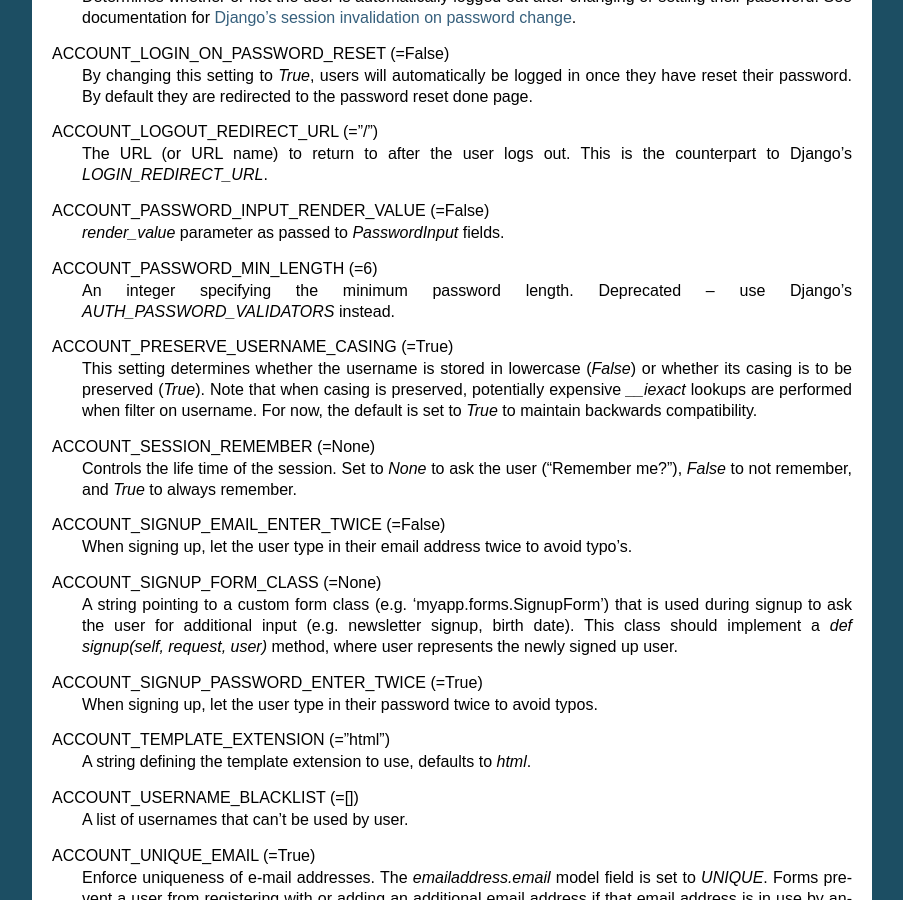
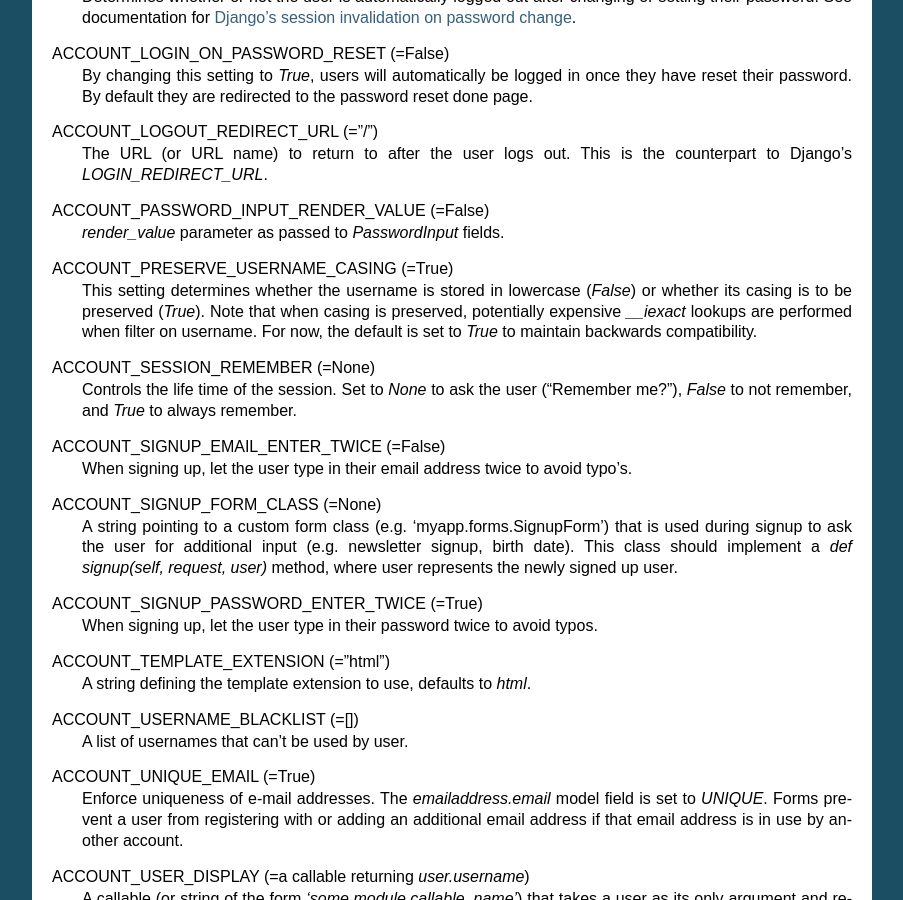
Before and after one commit to pennersr/django-allauth, a Sphinx documentation site: the page built from docs/configuration.rst, in a window 1280 px wide and 900 px high, scrolled down 1697 px. Shown: the whole window, without its empty margins (198-1101 px from the left). Built offline with Sphinx 7.4.7, drawn with Linux system fonts in a browser that asks for light colours.

Commit message:
Remove references to ACCOUNT_PASSWORD_MIN_LENGTH
Was removed a long time ago

```diff
--- a/docs/configuration.rst
+++ b/docs/configuration.rst
@@ -116,10 +116,6 @@
 ACCOUNT_PASSWORD_INPUT_RENDER_VALUE (=False)
   `render_value` parameter as passed to `PasswordInput` fields.
 
-ACCOUNT_PASSWORD_MIN_LENGTH (=6)
-  An integer specifying the minimum password length.
-  Deprecated -- use Django's `AUTH_PASSWORD_VALIDATORS` instead.
-
 ACCOUNT_PRESERVE_USERNAME_CASING (=True)
   This setting determines whether the username is stored in lowercase
   (`False`) or whether its casing is to be preserved (`True`). Note that when
```
Also changed, not shown: 1 other file.
